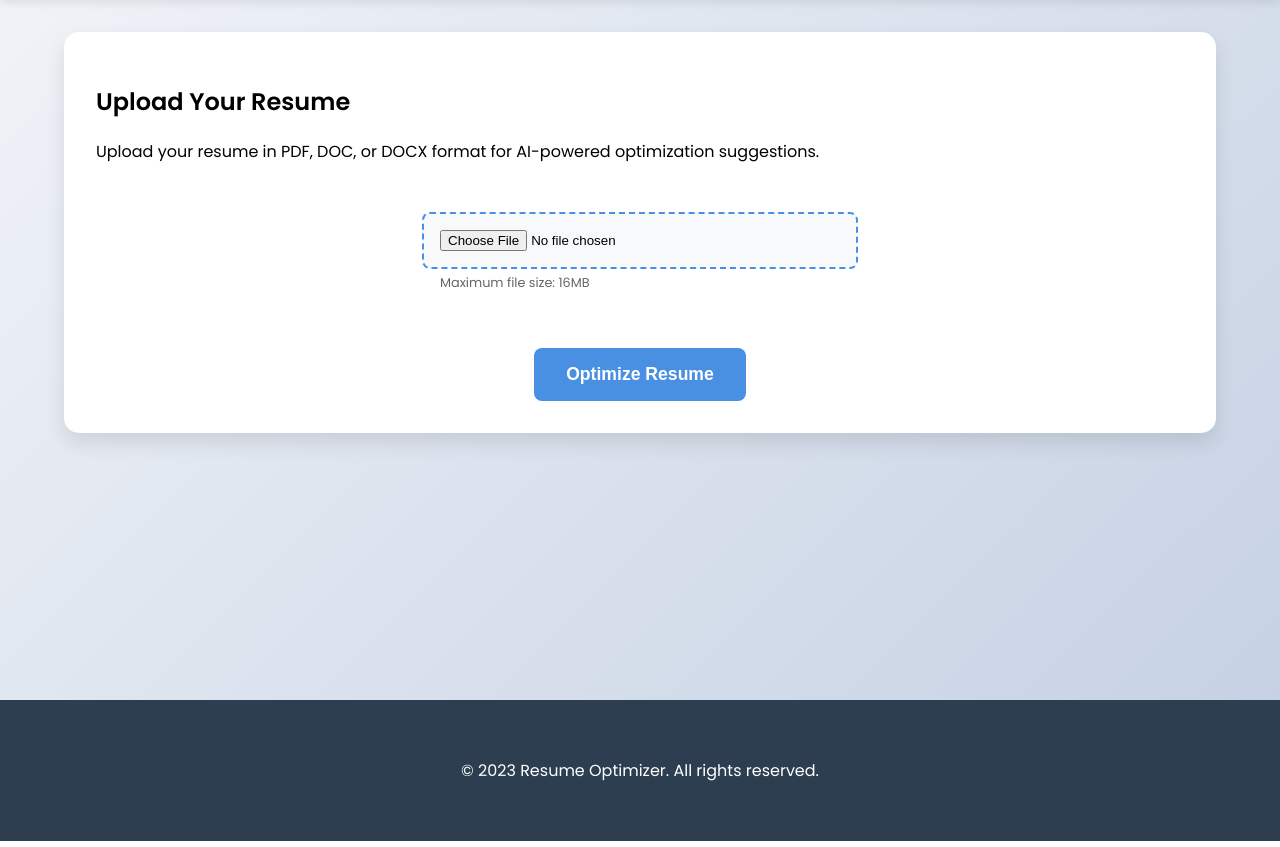
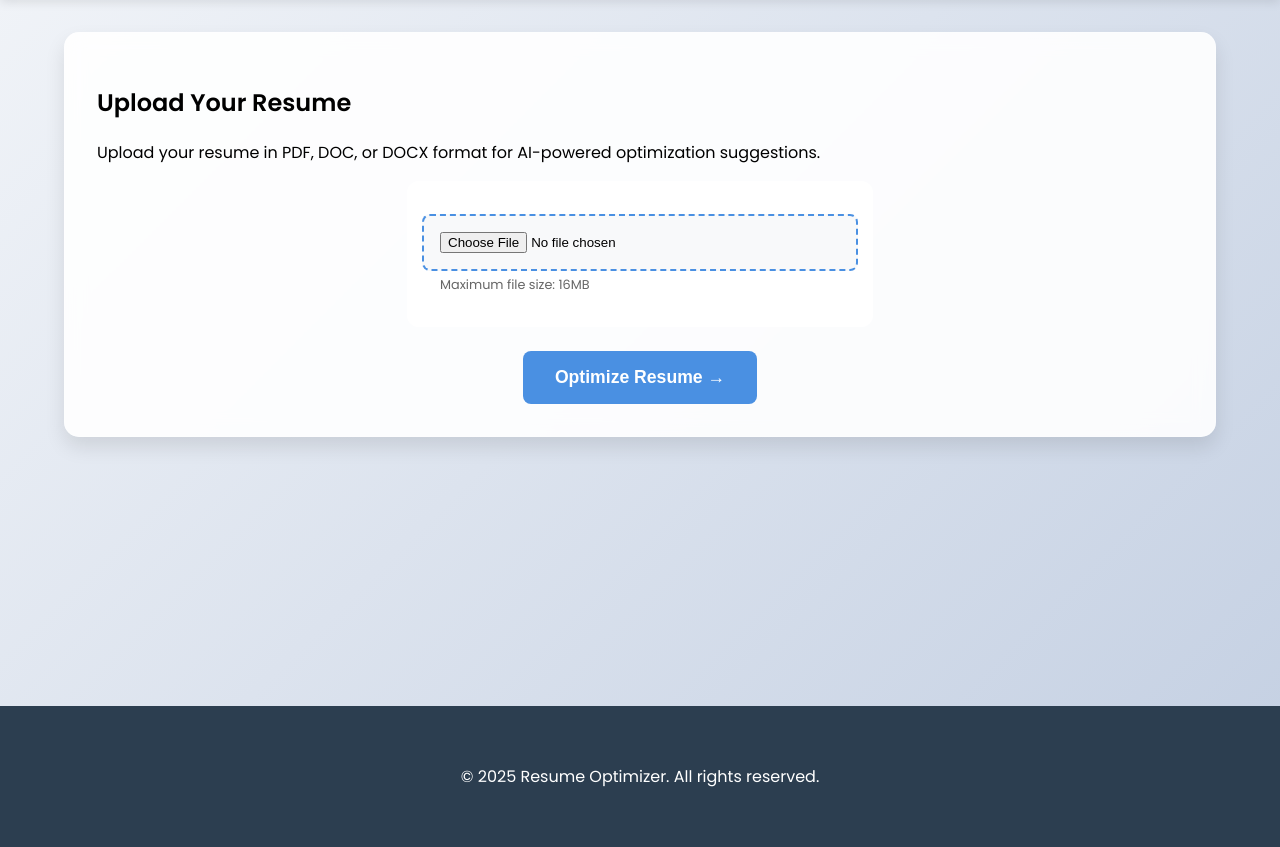
Before and after one commit to joydeep1007/resume_optimizer, a Flask app: page / in a window 1280 px wide. Shown: the part 236-1083 px from the top of the page. Run offline with Flask 2, Linux system fonts and the light colour scheme.

Commit message:
Refactor HTML structure for improved readability and maintainability

```diff
--- a/resume-optimizer/src/templates/base.html
+++ b/resume-optimizer/src/templates/base.html
@@ -4,6 +4,9 @@
     <meta charset="UTF-8">
     <meta name="viewport" content="width=device-width, initial-scale=1.0">
     <meta name="description" content="AI-powered Resume Optimizer Tool to enhance your resume">
+    <meta name="theme-color" content="#4a90e2">
+    <meta name="apple-mobile-web-app-capable" content="yes">
+    <meta name="apple-mobile-web-app-status-bar-style" content="black-translucent">
     <link rel="preconnect" href="https://fonts.googleapis.com">
     <link rel="preconnect" href="https://fonts.gstatic.com" crossorigin>
     <link href="https://fonts.googleapis.com/css2?family=Poppins:wght@400;500;600&display=swap" rel="stylesheet">
@@ -23,7 +26,7 @@
     </main>
     <footer>
         <div class="container">
-            <p>&copy; 2023 Resume Optimizer. All rights reserved.</p>
+            <p>&copy; 2025 Resume Optimizer. All rights reserved.</p>
         </div>
     </footer>
     <script src="{{ url_for('static', filename='js/main.js') }}"></script>
--- a/resume-optimizer/src/templates/index.html
+++ b/resume-optimizer/src/templates/index.html
@@ -1,21 +1,24 @@
 {% extends "base.html" %}
 
 {% block content %}
-<section>
+<section class="card">
     <h2>Upload Your Resume</h2>
     <p>Upload your resume in PDF, DOC, or DOCX format for AI-powered optimization suggestions.</p>
     <form id="resume-upload-form" enctype="multipart/form-data" method="post">
-        <div class="file-upload">
+        <div class="file-upload card">
             <input type="file" name="resume" id="resume" accept=".pdf,.doc,.docx" required>
             <button type="button" class="remove-file" title="Remove file">×</button>
             <small class="file-limit">Maximum file size: 16MB</small>
         </div>
-        <button type="submit" id="submit-button">Optimize Resume</button>
+        <button type="submit" id="submit-button">
+            <span class="button-text">Optimize Resume</span>
+            <span class="button-icon">→</span>
+        </button>
     </form>
     <div class="loading" id="loading-spinner"></div>
 </section>
 
-<section id="results">
+<section id="results" class="card">
     <h2>Optimization Suggestions</h2>
     <div id="suggestions"></div>
 </section>
```
